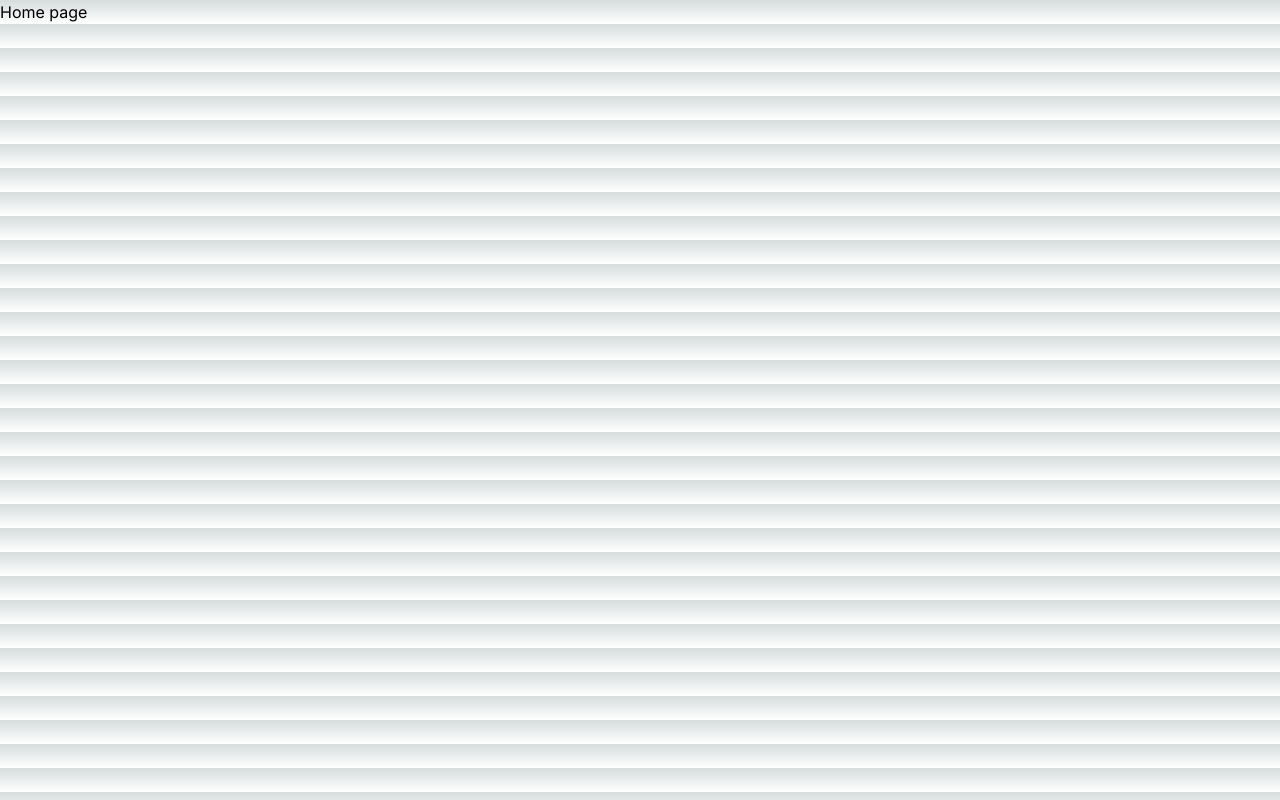
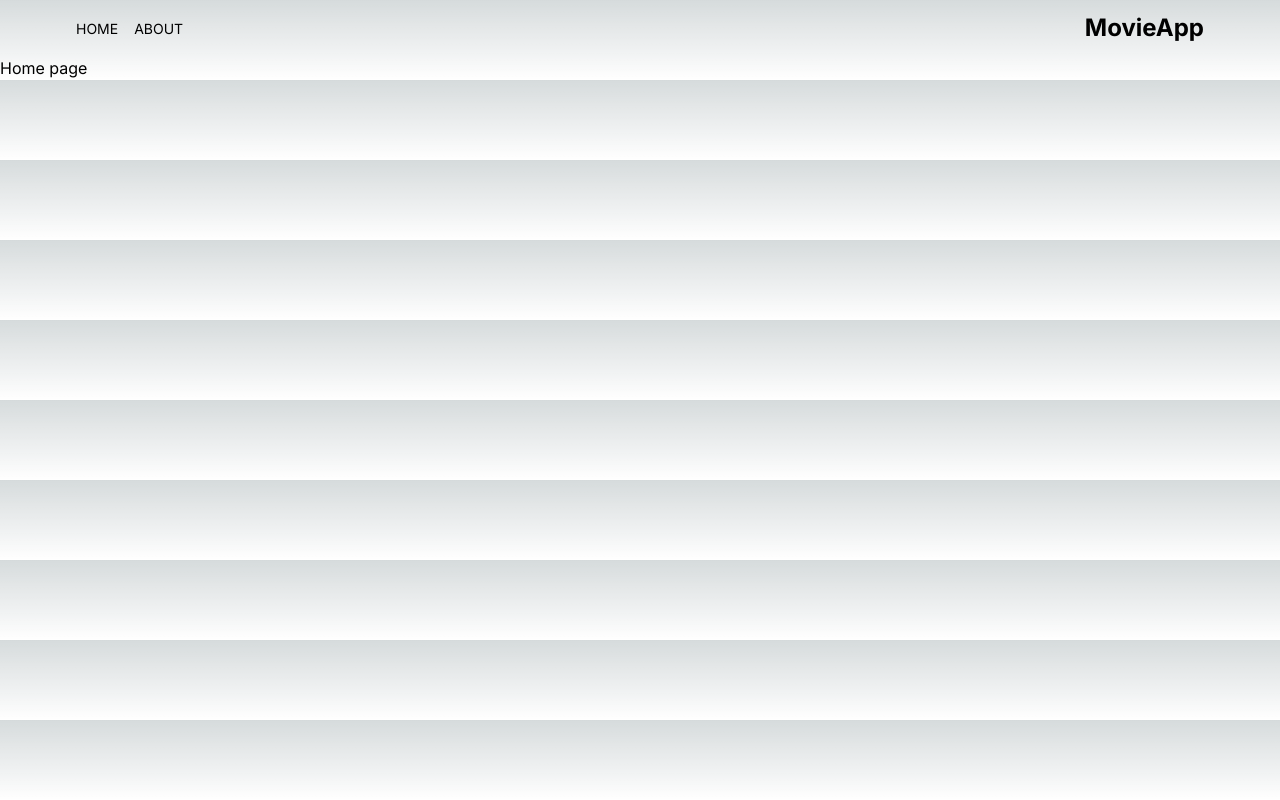
Before and after one commit to LeywinS/MovieApp, a Next.js app: page / in a window 1280 px wide. Built offline with nearby package versions, Linux system fonts and the light colour scheme.

Commit message:
Add header section

```diff
--- a/src/app/layout.js
+++ b/src/app/layout.js
@@ -1,5 +1,6 @@
 import { Inter } from "next/font/google";
 import "./globals.css";
+import Header from "@/components/Header";
 
 const inter = Inter({ subsets: ["latin"] });
 
@@ -11,7 +12,10 @@ export const metadata = {
 export default function RootLayout({ children }) {
   return (
     <html lang="en">
-      <body className={inter.className}>{children}</body>
+      <body className={inter.className}>
+        <Header />
+        {children}
+      </body>
     </html>
   );
 }
--- /dev/null
+++ b/src/components/Header.jsx
@@ -0,0 +1,22 @@
+import Link from "next/link";
+import MenuItem from "./MenuItem";
+import { AiFillHome } from "react-icons/ai";
+import { BsFillInfoCircleFill } from "react-icons/bs";
+
+function Header() {
+  return (
+    <div className="flex flex-row justify-between items-center p-3 max-w-6xl mx-auto">
+      <div className="flex flex-row gap-4">
+        <MenuItem title="home" address="/" Icon={AiFillHome} />
+        <MenuItem title="about" address="/about" Icon={BsFillInfoCircleFill} />
+      </div>
+      <div>
+        <Link href={"/"} className="text-2xl font-bold ">
+          MovieApp
+        </Link>
+      </div>
+    </div>
+  );
+}
+
+export default Header;
--- /dev/null
+++ b/src/components/MenuItem.jsx
@@ -0,0 +1,14 @@
+import Link from "next/link";
+
+function MenuItem({ address, title, Icon }) {
+  return (
+    <div className="hover:text-amber-500">
+      <Link href={address}>
+        <Icon className="text-2xl sm:hidden" />
+        <p className="uppercase hidden sm:inline text-sm">{title}</p>
+      </Link>
+    </div>
+  );
+}
+
+export default MenuItem;
```
Also changed, not shown: package.json (+5 -4 lines), 1 other file (tests, documents, lock files or other folders).
